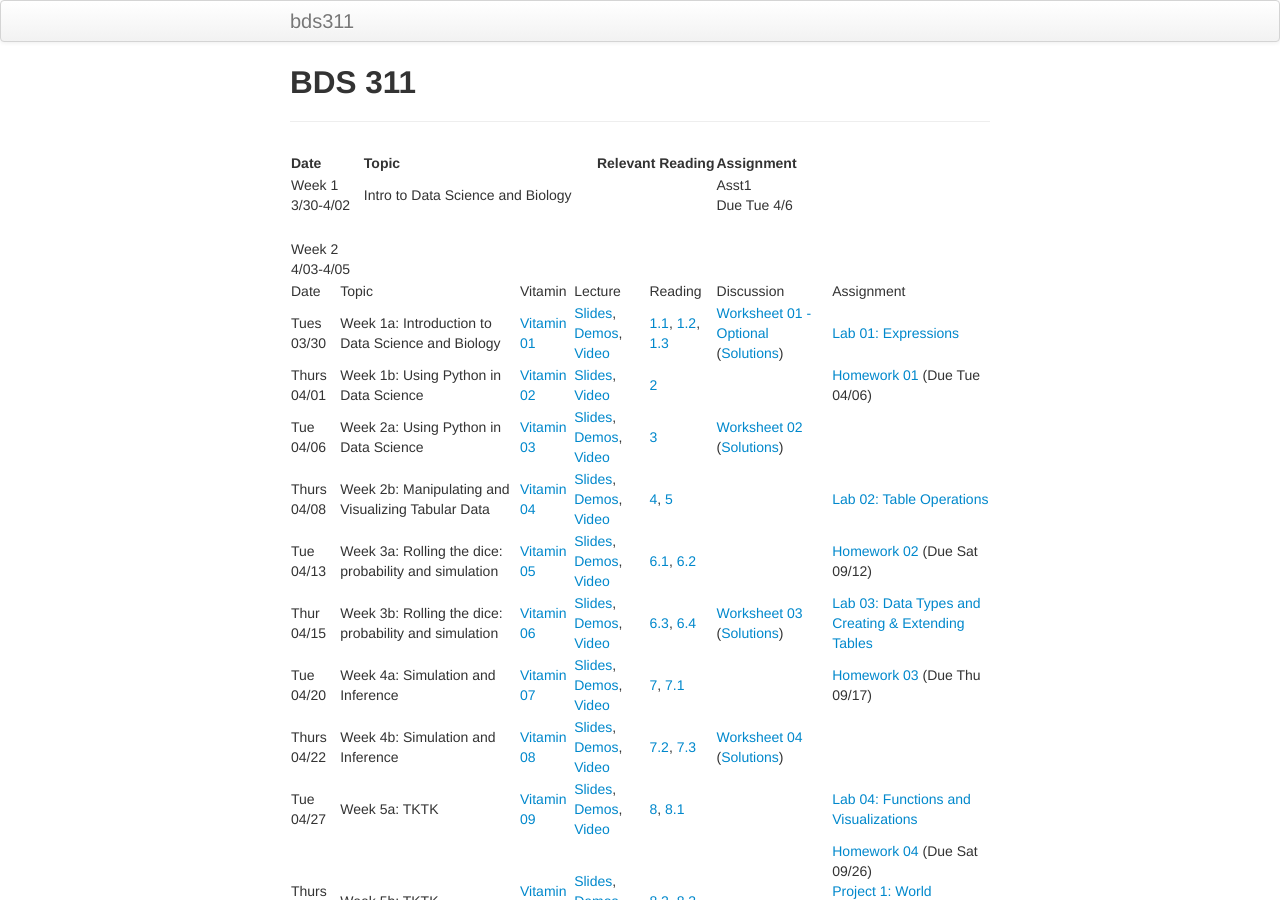
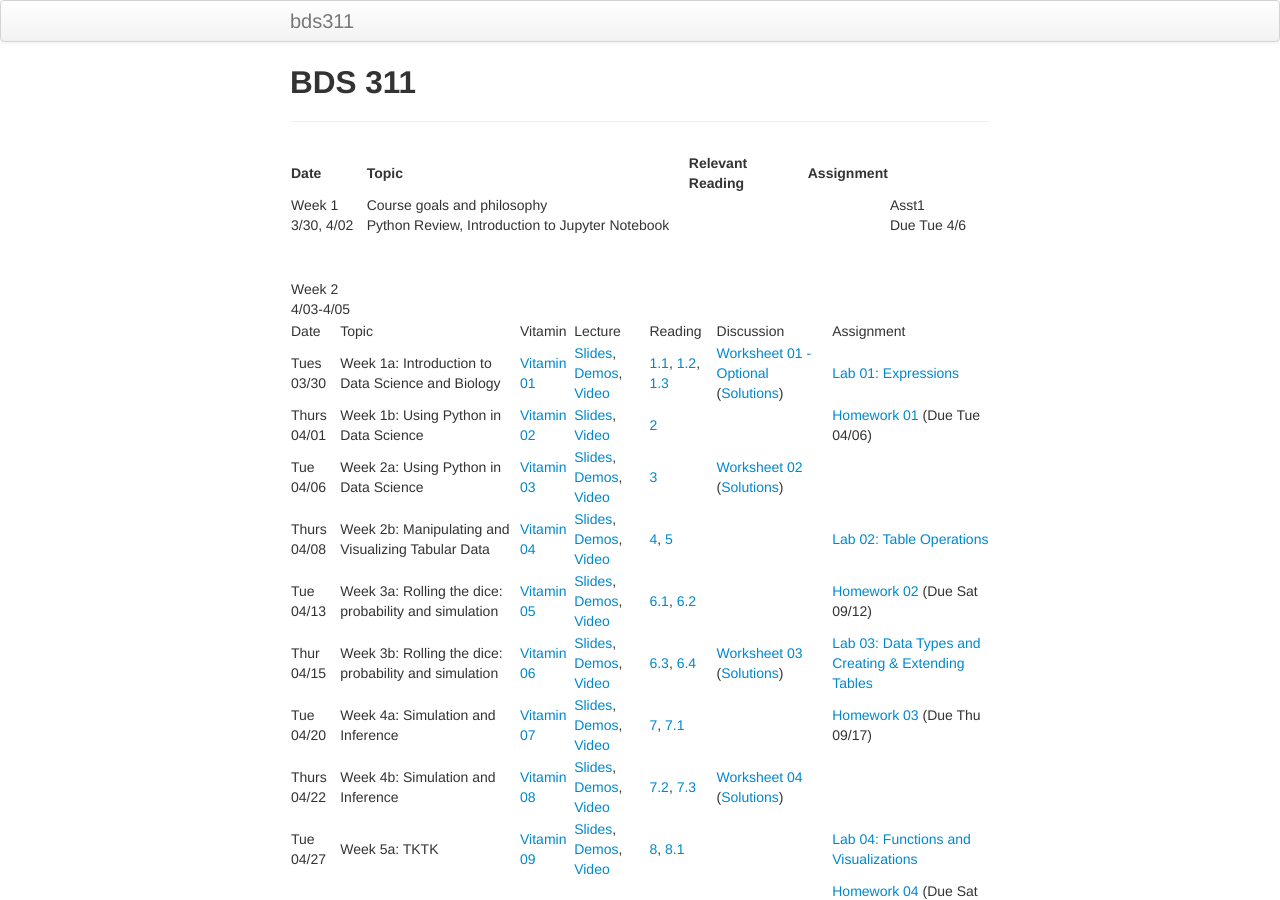
Before and after one commit to timothylwarren/bds311-sp21, a Jekyll site: the page built from index.md, in a window 1280 px wide and 900 px high. Built offline with Jekyll 4.4.1, drawn with Linux system fonts in a browser that asks for light colours.

Commit message:
Update index.md

```diff
--- a/index.md
+++ b/index.md
@@ -6,7 +6,7 @@ title: BDS 311
 
 |Date                                  | Topic                             |  Relevant Reading                     | Assignment                                   |
 |:-----------------------------        |:--------------------------------- |:------------------------------------  |:----------------------                       |
-| Week 1 <br /> 3/30-4/02&nbsp; &nbsp; | Intro to Data Science and Biology &nbsp; &nbsp; &nbsp;|                   | Asst1 <br/> Due Tue 4/6 &nbsp; &nbsp; &nbsp; |
+| Week 1 <br />3/30, 4/02&nbsp; &nbsp; | Course goals and philosophy <br />Python Review, Introduction to Jupyter Notebook&nbsp; &nbsp; &nbsp;| |                   | Asst1 <br/> Due Tue 4/6 &nbsp; &nbsp; &nbsp; |
 |                                      |                                   |                                       |                                              |
 | Week 2 <br /> 4/03-4/05              |                                   |                                       |                                              |
 
```
